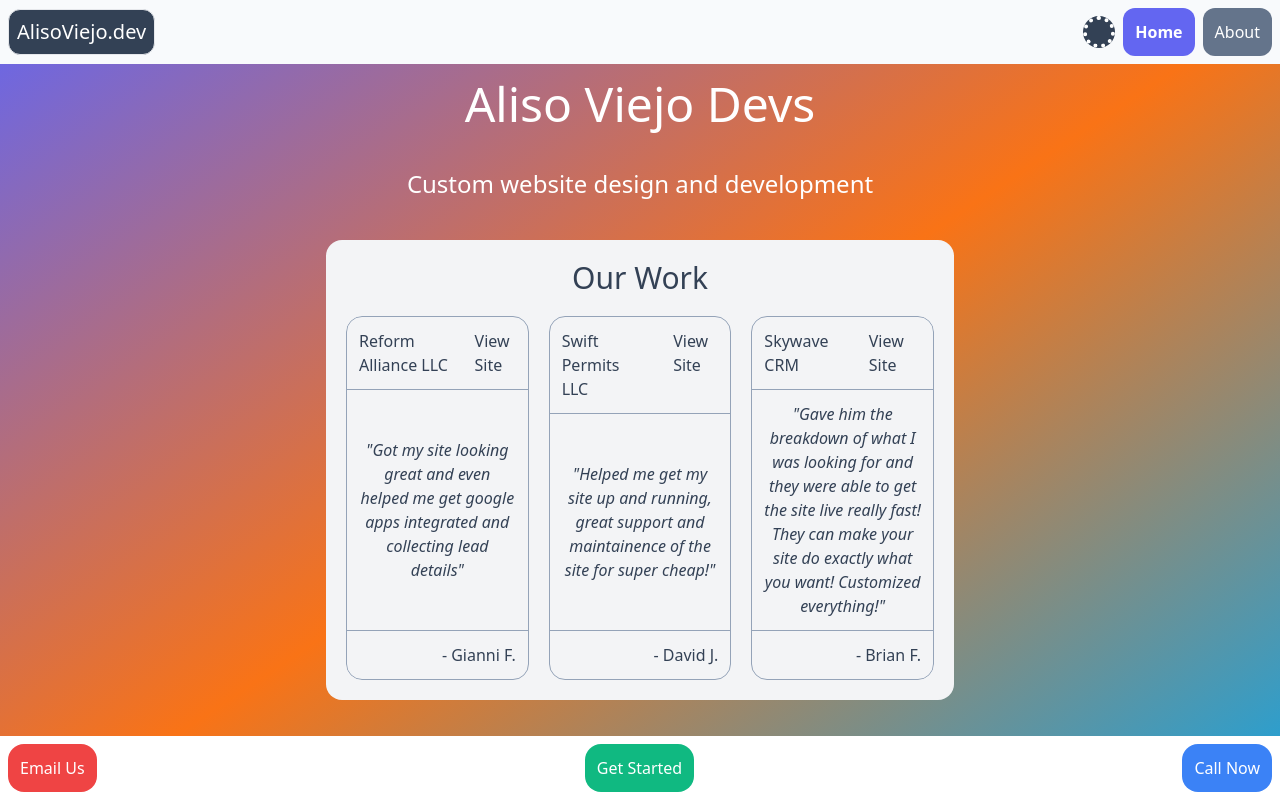
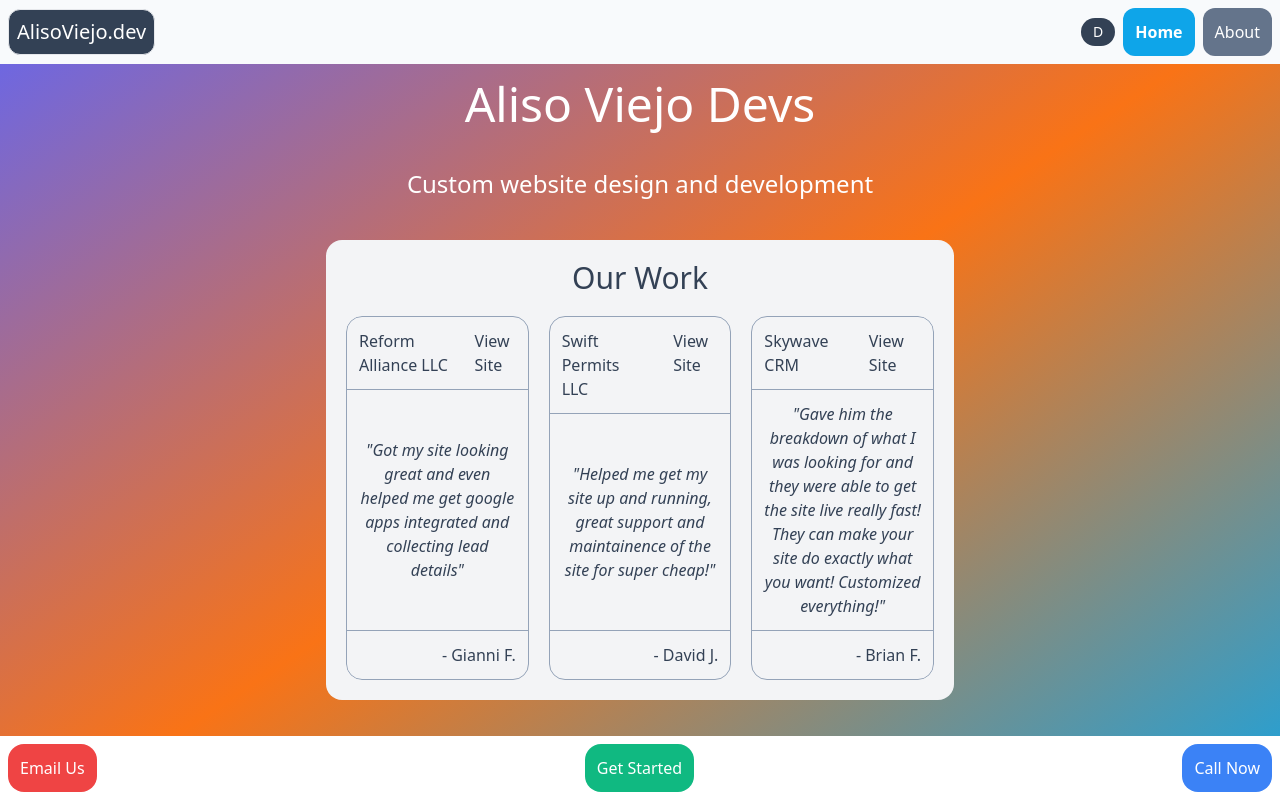
Before and after one commit to NickRobLancaster/dev-site, a Vue app: page / in a window 1280 px wide. Built offline with nearby package versions, Linux system fonts and the light colour scheme.

Commit message:
small things

```diff
--- a/src/components/WebsiteSPA.vue
+++ b/src/components/WebsiteSPA.vue
@@ -239,16 +239,16 @@ const copyText = (textToCopy) => {
           <button
             @click="toggleDarkMode"
             :class="
-              darkMode
-                ? 'bg-white border-slate-700'
-                : 'bg-slate-700 border-white'
+              darkMode ? 'bg-white text-slate-700' : 'bg-slate-700 text-white'
             "
-            class="border-4 border-dotted p-1 lg:p-3 rounded-full h-6 w-6"
-          ></button>
+            class="px-3 py-1 rounded-full text-sm border-none"
+          >
+            {{ darkMode ? "L" : "D" }}
+          </button>
           <div
             :class="
               page === 1
-                ? 'bg-indigo-500 hover:bg-indigo-700 font-bold'
+                ? 'bg-sky-500 hover:bg-sky-600 font-bold'
                 : 'bg-slate-500 hover:bg-slate-700'
             "
             @click="page = 1"
@@ -259,7 +259,7 @@ const copyText = (textToCopy) => {
           <div
             :class="
               page === 2
-                ? 'bg-indigo-500 hover:bg-indigo-700 font-bold'
+                ? 'bg-sky-500 hover:bg-sky-600 font-bold'
                 : 'bg-slate-500 hover:bg-slate-700'
             "
             @click="page = 2"
```
